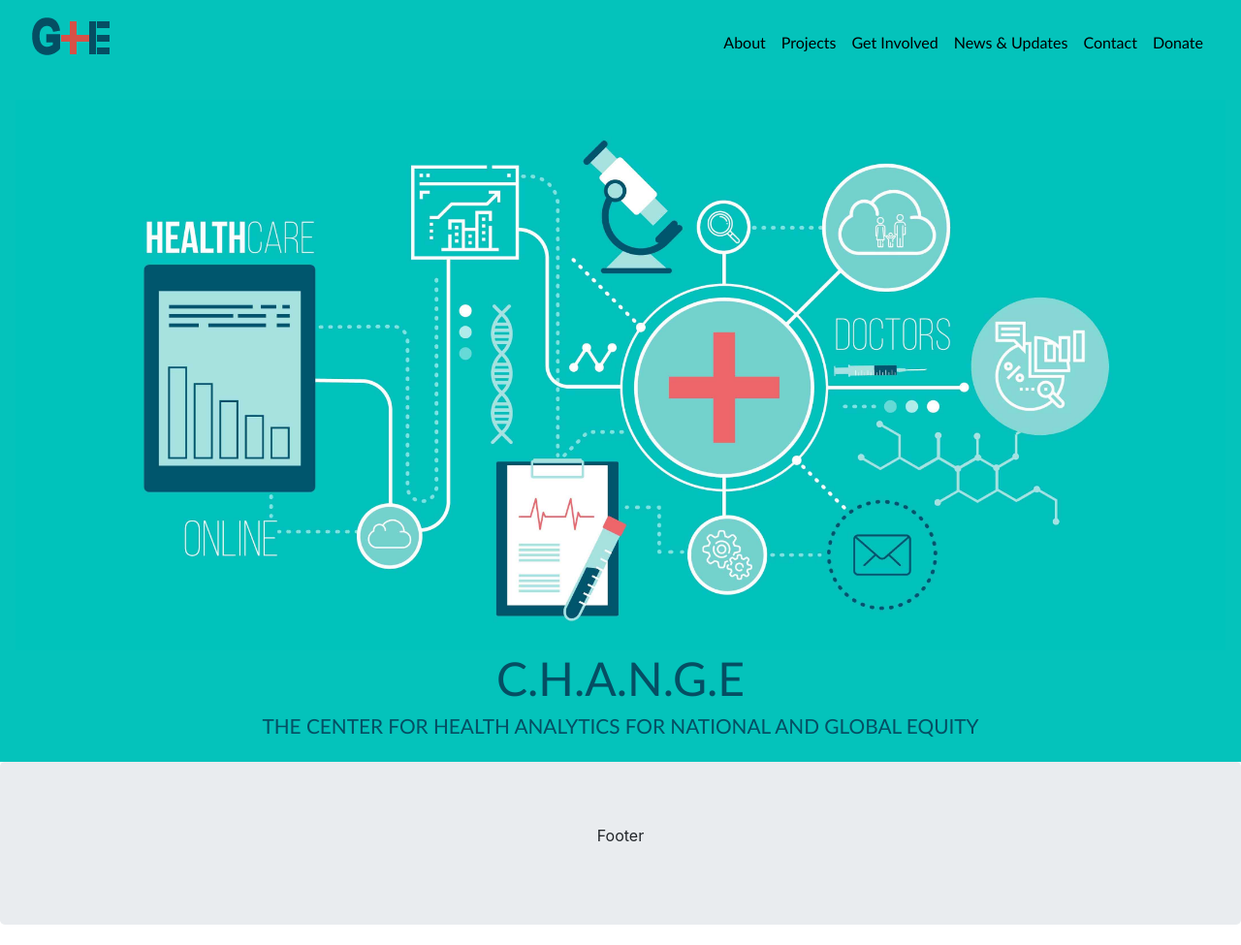
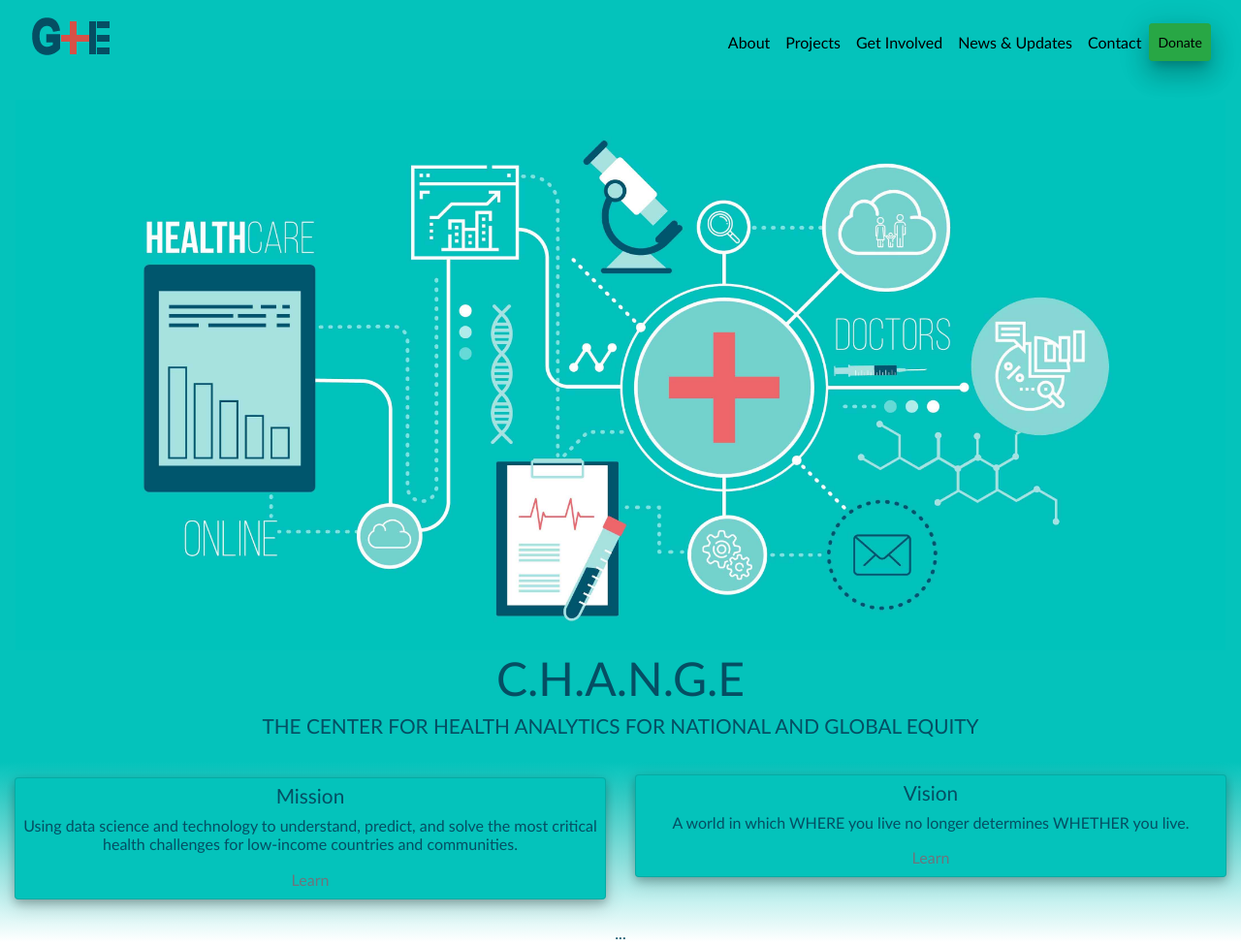
Before and after one commit to kajiarbind/kajiarbind.github.io, a plain HTML site: page index.html in a window 1280 px wide. Shown: the top 975 px of the page at 97% size. Before the commit the page ends 954 px from the top, so only its background shows below. Drawn offline with nearby package versions, Linux system fonts and the light colour scheme.

Commit message:
New updates

```diff
--- a/all_css.css
+++ b/all_css.css
@@ -71,29 +71,69 @@ section {
 
 responsive font size */
  h1 {font-size:1.5rem;}
+ h2{font-size:0.8rem;}
  h3{font-size:0.8rem;}
+ h4 {font-size:0.75rem;}
+
+
+
                 @media (min-width: 544px){
                     h1 {font-size:1.5rem;}
+                    h2 {font-size:1.2rem;}
                     h3 {font-size:1rem;}
+                    h4 {font-size:0.85rem;}
                 }
 
                 }
                 @media (min-width: 768px) {
                     h1 {font-size:2.5rem;}
-                    h3 {font-size:1.3rem;}
+                    h2 {font-size:2rem;}
+                    h3 {font-size:1rem;}
+                    h4 {font-size:0.85rem;}
                 }
 
                 @media (min-width: 992px) {
                     h1 {font-size:3rem;}
+                    h2 {font-size:2rem;}
                     h3 {font-size:1.3rem;}
+                    h4 {font-size:1rem;}
+
                 }
 
                 @media (min-width: 1200px)  {
                     h1 {font-size:3rem;}
+                    h2 {font-size:2rem;}
                     h3 {font-size:1.3rem;}
+                    h4 {font-size:1rem;}
+
                 }
 
                   @media (min-width: 1680px)  {
                     h1 {font-size:3rem;}
-                    h1 {font-size:1.3rem;}
+                    h2 {font-size:2rem;}
+                    h3 {font-size:1.3rem;}
+                    h4 {font-size:1rem;}
+
                 }
+
+
+
+
+
+
+.gradient {
+  background-image: -webkit-gradient(linear, left top, left bottom, from(rgba(4,195,187,1.0)), to(rgba(0,0,0,0.0)));
+}
+
+
+.button-shadow--16dp {
+    box-shadow: 0 16px 24px 2px rgba(0, 0, 0, .14), 0 6px 30px 5px rgba(0, 0, 0, .12), 0 8px 10px -5px rgba(0, 0, 0, .2)
+}
+
+div.card {
+  width: 100%;
+  box-shadow: 0 4px 8px 0 rgba(0, 0, 0, 0.2), 0 6px 20px 0 rgba(0, 0, 0, 0.19);
+  text-align: center;
+  background: #04C3BB;
+  /* background-image: -webkit-gradient(linear, left top, left bottom, to(rgba(4,195,187,0.5)), from(rgba(5, 78, 99,1.0))); */
+}
--- a/index.html
+++ b/index.html
@@ -15,14 +15,17 @@
     <script src="./all_js.js"></script>
   </head>
   <body>
-
     <!-- navigation bar  -->
 
-    <nav id="nav" class="navbar navbar-default navbar-expand-sm" data-spy="affix" style="background:#04C3BB"
+    <nav
+      id="nav"
+      class="navbar navbar-default navbar-expand-sm"
+      data-spy="affix"
+      style="background: #04c3bb;"
     >
       <div class="container-fluid">
         <a href="#" class="navbar-brand">
-          <img src="./images/logo.png">
+          <img src="./images/logo.png" />
         </a>
         <a
           class="navbar-toggler"
@@ -42,18 +45,22 @@
               <a href="#" class="nav-link">News & Updates</a>
             </li>
             <li class="nav-item"><a href="#" class="nav-link">Contact</a></li>
-            <li class="nav-item"><a href="#" class="nav-link">Donate</a></li>
+            <li class="nav-item">
+              <a
+                href="#"
+                class="nav-link btn btn-success btn-sm button-shadow--16dp"
+                >Donate</a
+              >
+            </li>
           </ul>
         </div>
       </div>
     </nav>
 
+    <!-- Picture content -->
 
-<!-- Picture content -->
-
-    <div class="container-fluid pl-0 pr-0 p-3" style="background:#04C3BB">
-
-      <img src="./images/datascience.jpg" class="img-fluid">
+    <div class="container-fluid pl-0 pr-0 p-3" style="background: #04c3bb;">
+      <img src="./images/datascience.jpg" class="img-fluid" />
 
       <div class="centered_1 text-center">
         <h1>C.H.A.N.G.E</h1>
@@ -61,10 +68,45 @@
       <div class="centered_1_1 text-center">
         <h3>THE CENTER FOR HEALTH ANALYTICS FOR NATIONAL AND GLOBAL EQUITY</h3>
       </div>
-     </div>
+    </div>
 
+    <!-- main content -->
 
-<!-- main content -->
+    <div class="container-fluid gradient">
+      <div class="centered_1_1 text-center">
+        <div class="row">
+          <div class="col-sm-6" style="margin-top: 1rem;">
+            <div class="card">
+              <h3 style="margin-top: 0.4rem;">Mission</h3>
+              <h4>
+                Using data science and technology to understand, predict, and
+                solve the most critical health challenges for low-income
+                countries and communities.
+              </h4>
+              <a href="#" class="btn btn-link text-secondary font-weight-light"
+                >Learn
+              </a>
+            </div>
+          </div>
+          <div
+            class="col-sm-6"
+            style="margin-top: 0.8rem; margin-bottom: 3rem;"
+          >
+            <div class="card">
+              <h3 style="margin-top: 0.4rem;">Vision</h3>
+              <h4>
+                A world in which WHERE you live no longer determines WHETHER you
+                live.
+              </h4>
+              <a href="#" class="btn btn-link text-secondary font-weight-light"
+                >Learn
+              </a>
+            </div>
+          </div>
+        </div>
+        <h4 class="text-center">...</h4>
+      </div>
+    </div>
 
     <div class="jumbotron text-center" style="margin-bottom: 0rem;">
       <p>Footer</p>
```
